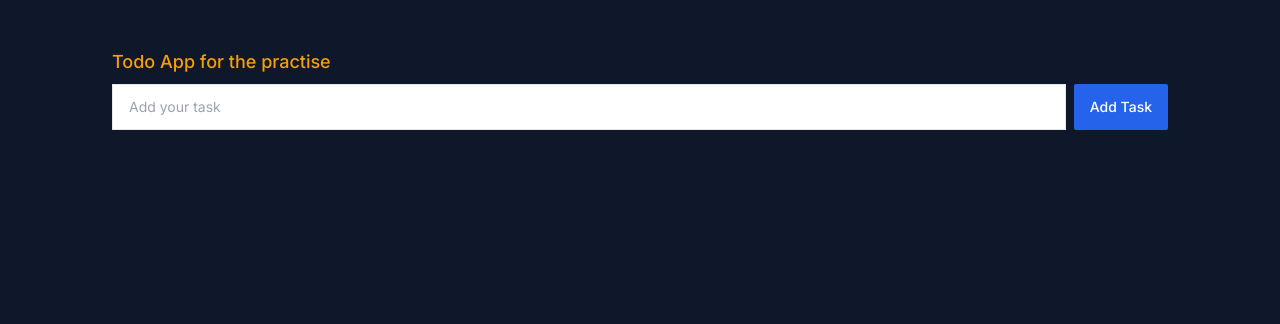
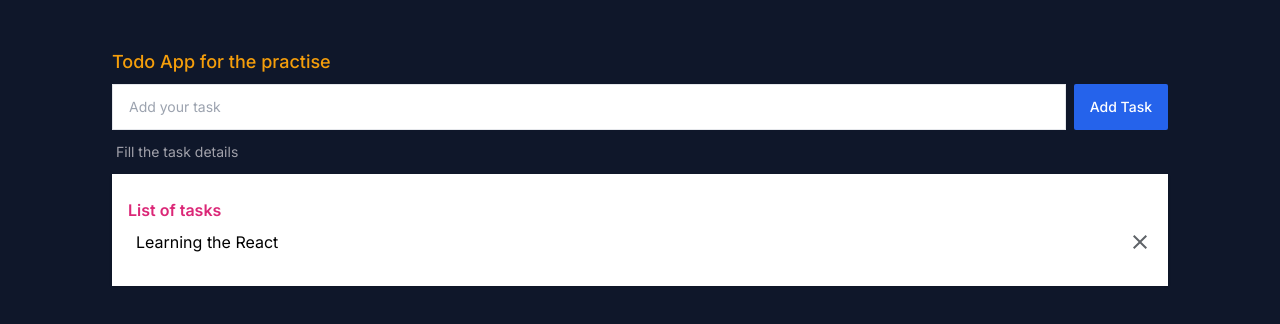
Before and after one commit to AnwardeenM/Revisions, a React (Vite) app in the folder To-do/: page / in a window 1280 px wide. Shown: the top 324 px of the page. Built offline with nearby package versions, Linux system fonts and the light colour scheme.

Commit message:
Creating the Todo space and item component

```diff
--- a/To-do/src/Components/Todo.jsx
+++ b/To-do/src/Components/Todo.jsx
@@ -1,4 +1,5 @@
 import React from 'react'
+import { TodoItem } from './TodoItem';
 
 const Todo = () => {
   return (
@@ -13,8 +14,22 @@ const Todo = () => {
                 <button className='py-3 px-4 bg-blue-600 text-white
 
                 hover:bg-blue-700 text-sm font-medium rounded-sm border-none'>
-                    Add Task</button>
+                    Add Task
+                </button>
             </div>
+            <p className='my-3 text-sm text-zinc-400 px-1'>Fill the task details</p>
+        </div>
+
+        <div className='w-[30-rem] bg-white shadow py-6 px-4'>
+            <fieldset>
+                <legend className='text-pink-600 font-semibold'>List of tasks</legend>
+
+                {/* list of items */}
+
+                <TodoItem />
+
+                {/* End of the list */}
+            </fieldset>
         </div>
     </>
 
--- /dev/null
+++ b/To-do/src/Components/TodoItem.jsx
@@ -0,0 +1,14 @@
+import React from 'react'
+
+export const TodoItem = () => {
+  return (
+    <>
+     <div className='flex items-center justify-between gap-2'>
+        <label className='hover:bg-slate-100 flex-1 p-2 rounded-md cursor-pointer select-none'>Learning the React</label>
+        <div>
+            <svg className='hover:fill-red-700' xmlns="http://www.w3.org/2000/svg" height="24px" viewBox="0 -960 960 960" width="24px" fill="#5f6368"><path d="m256-200-56-56 224-224-224-224 56-56 224 224 224-224 56 56-224 224 224 224-56 56-224-224-224 224Z"/></svg>
+        </div>
+     </div>
+    </>
+  )
+}
```
